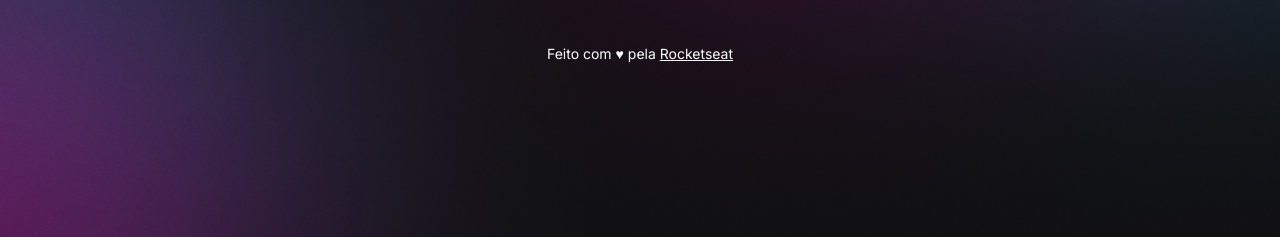
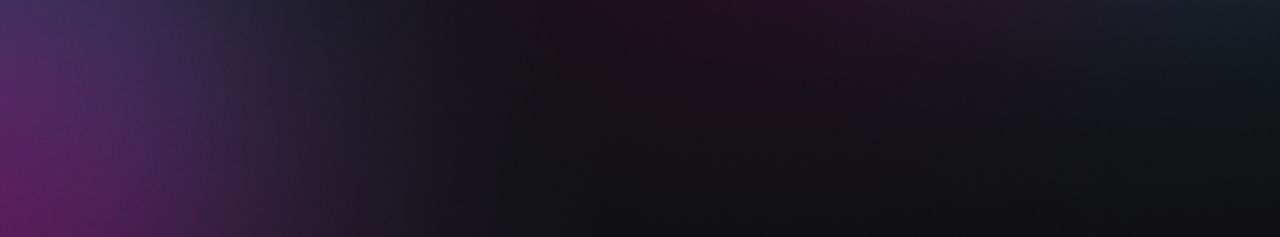
Before and after one commit to YggorMartins/projeto-RS, a plain HTML site: page index.html in a window 1280 px wide. Shown: the part 619-856 px from the top of the page. Drawn offline with nearby package versions, Linux system fonts and the light colour scheme.

Commit message:
Removed footers

```diff
--- a/index.html
+++ b/index.html
@@ -47,9 +47,7 @@
 
             </div>
             </ul>
-            <footer>
-                Feito com ♥ pela <a href="https://rocketseat.com.br" target="_blank">Rocketseat</a>
-            </footer>
+
         </div>
         <script type="module" src="https://unpkg.com/ionicons@7.1.0/dist/ionicons/ionicons.esm.js"></script>
         <script nomodule src="https://unpkg.com/ionicons@7.1.0/dist/ionicons/ionicons.js"></script>
```
